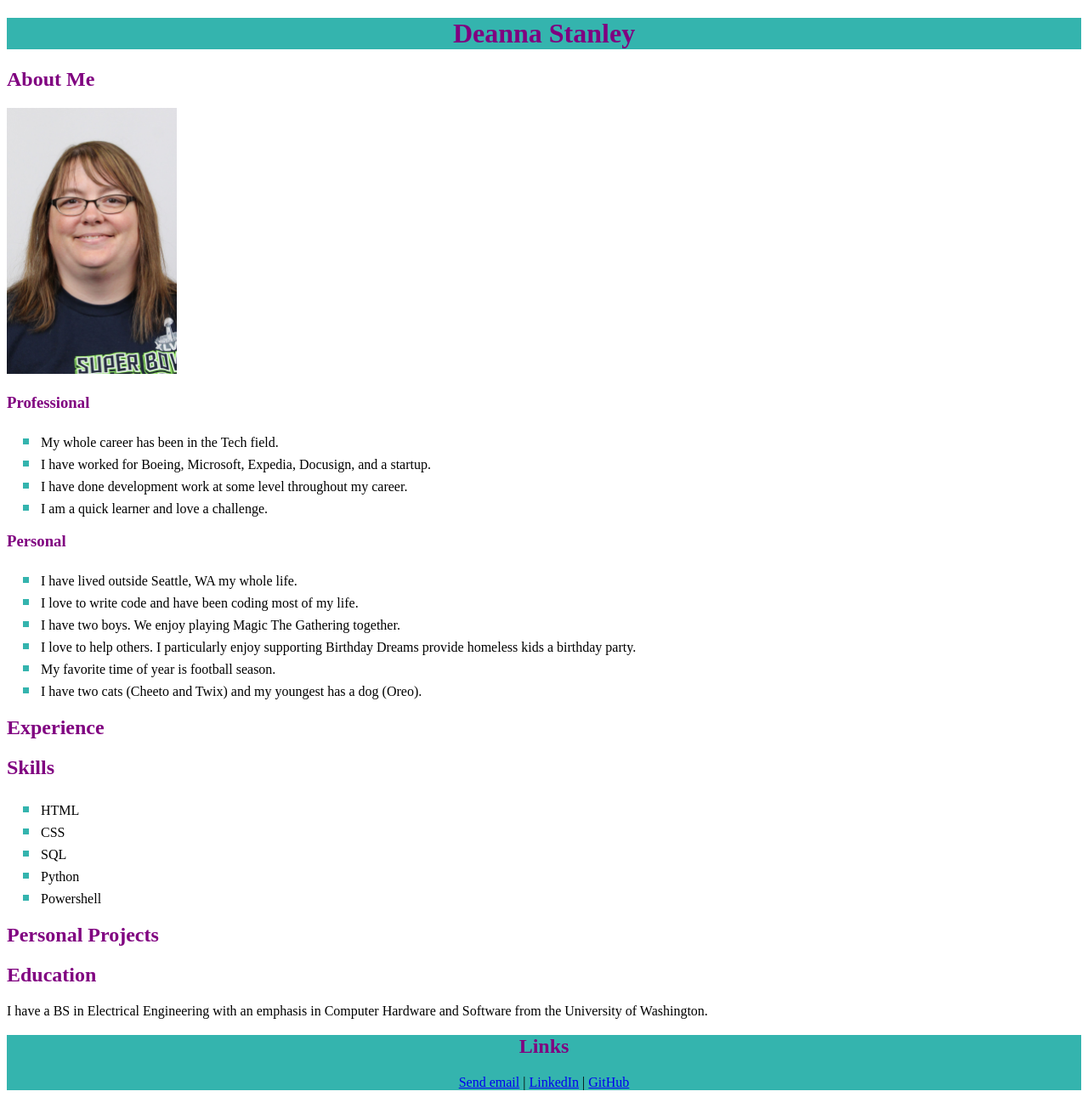
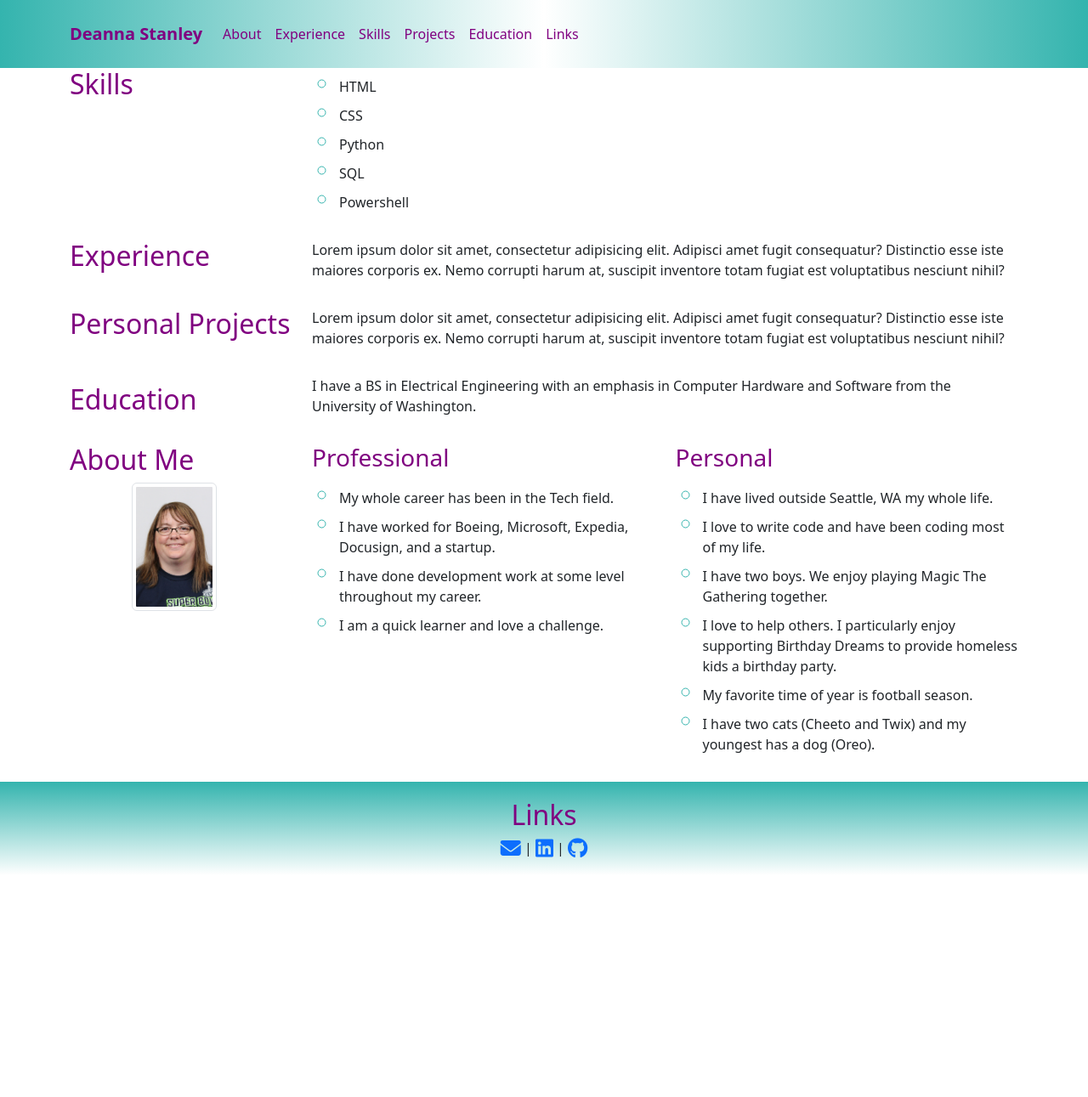
Before and after one commit to deanna-stanley/portfolio, a plain HTML site: page portfolio-project.html in a window 1280 px wide. Shown: the whole page at 85% size. After the commit the page ends 1030 px from the top, so only its background shows below. Drawn offline with nearby package versions, Linux system fonts and the light colour scheme.

Commit message:
Added bootstrap styling

```diff
--- a/css/portfolio-project.css
+++ b/css/portfolio-project.css
@@ -1,14 +1,9 @@
-h1, .links {
-    text-align: center;
-    background-color: rgb(52, 180, 174);
-}
-
 h1, h2, h3 {
     color: purple;
 }
 
 ul {
-    list-style-type: square;
+    list-style-type: circle;
 }
 
 ::marker {
@@ -19,3 +14,23 @@ ul {
 li:hover {
     color: fuchsia;
 }
+
+.navbar {
+    background-image: linear-gradient(to right, rgb(52, 180, 174), white, rgb(52, 180, 174));
+    padding: 20px 0;
+}
+
+.navbar-brand {
+    color: purple;
+    font-weight: bold;
+}
+
+.nav-link {
+    color: purple;
+}
+
+footer {
+    background-image: linear-gradient(rgb(52, 180, 174), white);
+    padding: 20px 0;
+    text-align: center;
+}
--- a/portfolio-project.html
+++ b/portfolio-project.html
@@ -1,15 +1,108 @@
 <!DOCTYPE html>
 <html>
+
 <head>
+    <!-- Required meta tags always come first -->
     <meta charset="utf-8">
+    <meta name="viewport" content="width=device-width, initial-scale=1">
+
+    <!-- Bootstrap CSS -->
+    <link href="https://cdn.jsdelivr.net/npm/bootstrap@5.2.3/dist/css/bootstrap.min.css" rel="stylesheet" integrity="sha384-rbsA2VBKQhggwzxH7pPCaAqO46MgnOM80zW1RWuH61DGLwZJEdK2Kadq2F9CUG65" crossorigin="anonymous">
+
+    <!-- Additional CSS -->
+    <link rel="stylesheet" href="https://cdnjs.cloudflare.com/ajax/libs/font-awesome/6.2.1/css/all.min.css" integrity="sha512-MV7K8+y+gLIBoVD59lQIYicR65iaqukzvf/nwasF0nqhPay5w/9lJmVM2hMDcnK1OnMGCdVK+iQrJ7lzPJQd1w==" crossorigin="anonymous" referrerpolicy="no-referrer"/>
+    <link rel="stylesheet" href="css/portfolio-project.css" />
+
     <title>Deanna Stanley Portfolio</title>
-        <link rel="stylesheet" href="css/portfolio-project.css" />
 </head>
+
 <body>
-        <h1>Deanna Stanley</h1>
-        <section class="about">
+    <!-- navbar -->
+    <nav class="navbar navbar-expand-md sticky-top">
+        <div class="container">
+            <a class="navbar-brand" href="#">Deanna Stanley</a>
+            <button class="navbar-toggler" type="button" data-bs-toggle="collapse" data-bs-target="#portforlioNavbar">
+                <span class="navbar-toggler-icon"></span>
+            </button>
+            <div class="collapse navbar-collapse" id="portforlioNavbar">
+                <ul class="navbar-nav">
+                    <li class="nav-item"><a class="nav-link" href="#about">About</a></li>
+                    <li class="nav-item"><a class="nav-link" href="#experience">Experience</a></li>
+                    <li class="nav-item"><a class="nav-link" href="#skills">Skills</a></li>
+                    <li class="nav-item"><a class="nav-link" href="#projects">Projects</a></li>
+                    <li class="nav-item"><a class="nav-link" href="#education">Education</a></li>
+                    <li class="nav-item"><a class="nav-link" href="#links">Links</a></li>
+                </ul>
+            </div>
+        </div>
+    </nav>
+
+    <!-- main section -->
+    <main class="container">
+
+        <!-- skills section -->
+        <section id="skills">
+            <div class="row row-content mb-3">
+                <div class="col-3">
+                    <h2>Skills</h2>
+                </div>
+                <div class="col">
+                    <ul>
+                        <li>HTML</li>
+                        <li>CSS</li>
+                        <li>Python</li>
+                        <li>SQL</li>
+                        <li>Powershell</li>
+                    </ul>
+                </div>
+            </div>
+        </section>
+
+        <!-- experience section -->
+        <section id="experience">
+            <div class="row row-content mb-3">
+                <div class="col-4 col-sm-3">
+                    <h2>Experience</h2>
+                </div>
+                <div class="col">
+                    <p>Lorem ipsum dolor sit amet, consectetur adipisicing elit. Adipisci amet fugit consequatur? Distinctio esse iste maiores corporis ex. Nemo corrupti harum at, suscipit inventore totam fugiat est voluptatibus nesciunt nihil?</p>
+                </div>
+            </div>
+        </section>
+
+        <section id="projects">
+            <div class="row row-content mb-3">
+                <div class="col-3">
+                    <h2>Personal Projects</h2>
+                </div>
+                <div class="col">
+                    <p>Lorem ipsum dolor sit amet, consectetur adipisicing elit. Adipisci amet fugit consequatur? Distinctio esse iste maiores corporis ex. Nemo corrupti harum at, suscipit inventore totam fugiat est voluptatibus nesciunt nihil?</p>
+                </div>
+            </div>
+        </section>
+
+        <section id="education">
+            <div class="row row-content mb-3 align-items-center">
+                <div class="col-3">
+                    <h2>Education</h2>
+                </div>
+                <div class="col">
+                    <p>I have a BS in Electrical Engineering with an emphasis in Computer Hardware and Software
+                        from the University of Washington.</p>
+                </div>
+            </div>
+        </section>
+
+        <!-- about section -->
+        <section id="about">
+            <div class="row row-content mb-3">
+                <div class="col-3">
                     <h2>About Me</h2>
-            <img src="images/Deanna.jpg" alt="Picture of Deanna" width="200">
+                    <div class="text-center">
+                        <img class="me-3 img-thumbnail" src="images/Deanna.jpg" alt="Picture of Deanna Stanley" width="100">
+                    </div>
+                </div>
+                <div class="col">
                     <h3>Professional</h3>
                         <ul>
                             <li>My whole career has been in the Tech field.</li>
@@ -17,46 +110,37 @@
                             <li>I have done development work at some level throughout my career.</li>
                             <li>I am a quick learner and love a challenge.</li>
                         </ul>
+                </div>
+                <div class="col">
                     <h3>Personal</h3>
                         <ul>
                             <li>I have lived outside Seattle, WA my whole life.</li>
                             <li>I love to write code and have been coding most of my life.</li>
                             <li>I have two boys. We enjoy playing Magic The Gathering together.</li>
                             <li>I love to help others. I particularly enjoy supporting Birthday Dreams
-                    provide homeless kids a birthday party.
-                </li>
+                                to provide homeless kids a birthday party.</li>
                             <li>My favorite time of year is football season.</li>
                             <li>I have two cats (Cheeto and Twix) and my youngest has a dog (Oreo).</li>
                         </ul>
+                </div>
+            </div>
         </section>
-        <section class="experience">
-            <h2>Experience</h2>
-        </section>
-        <section class="skills">
-            <h2>Skills</h2>
-            <ul>
-                <li>HTML</li>
-                <li>CSS</li>
-                <li>SQL</li>
-                <li>Python</li>
-                <li>Powershell</li>
-            </ul>
-        </section>
-        <section class="personalProjects">
-            <h2>Personal Projects</h2>
-        </section>
-        <section class="education">
-            <h2>Education</h2>
-            <p>I have a BS in Electrical Engineering with an emphasis in Computer Hardware and Software
-                 from the University of Washington.</p>
-        </section>
-        <section class="links">
+
+    </main>
+
+    <!-- footer -->
+    <footer>
         <h2>Links</h2>
         <nav>
-                <a href="mailto:deanna92@live.com">Send email</a> |
-                <a href="http://www.linkedin.com/in/deanna-stanley-a6378b100">LinkedIn</a> |
-                <a href="https://github.com/deanna-stanley">GitHub</a>
+            <a href="mailto:deanna92@live.com"><i class="fa-solid fa-envelope fa-xl"></i></a> |
+            <a href="http://www.linkedin.com/in/deanna-stanley-a6378b100"><i class="fa-brands fa-linkedin fa-xl"></i></a> |
+            <a href="https://github.com/deanna-stanley"><i class="fa-brands fa-github fa-xl"></i></a>
         </nav>
-        </section>
+    </footer>
+
+    <!-- Bootstrap JavaScript plugins -->
+    <script src="https://cdn.jsdelivr.net/npm/bootstrap@5.2.3/dist/js/bootstrap.bundle.min.js" integrity="sha384-kenU1KFdBIe4zVF0s0G1M5b4hcpxyD9F7jL+jjXkk+Q2h455rYXK/7HAuoJl+0I4" crossorigin="anonymous"></script>
+
 </body>
+
 </html>
```
Lines whose indentation alone changed are shown as unchanged.
